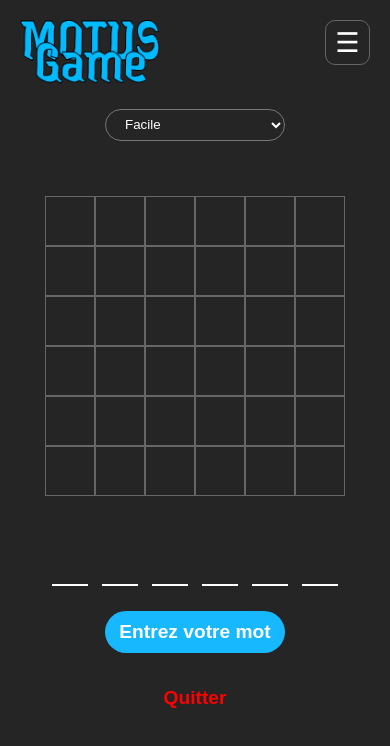
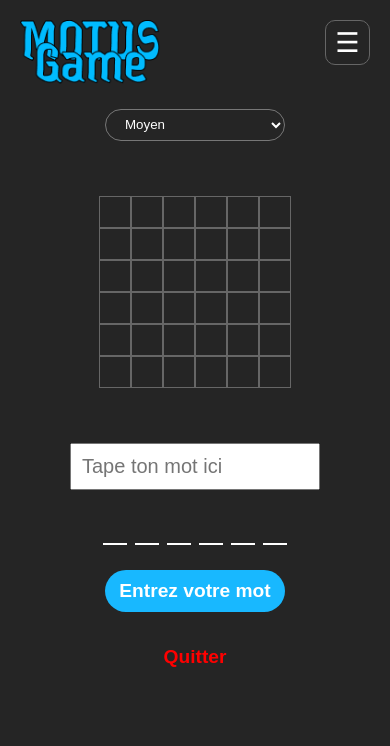
Before and after one commit to j-eGallo/motus-master, a React (Vite) app in the folder frontend/: page /game in a window 390 px wide. Shown: the top 746 px of the page. Built offline with nearby package versions, Linux system fonts and the light colour scheme; no server answers.

Commit message:
add input word

```diff
--- a/frontend/src/components/Game.tsx
+++ b/frontend/src/components/Game.tsx
@@ -1,40 +1,102 @@
 import './game.css';
 import Logo from '../assets/logo.png';
-import { useState } from 'react';
+import { useState, useEffect } from 'react';
 import { useNavigate } from 'react-router-dom';
 
 function Game() {
+
   const navigate = useNavigate();
 
   const [menuOpen, setMenuOpen] = useState(false);
   const [word, setWord] = useState('');
+  const [difficulty, setDifficulty] = useState('Moyen');
+
+  const wordLength =
+    difficulty === 'Facile'
+      ? 4
+      : difficulty === 'Moyen'
+      ? 6
+      : 10;
 
   const handleLogout = () => {
+
     localStorage.removeItem('token');
     navigate('/');
+
   };
 
   const handleChange = (value: string) => {
+
     const cleanValue = value
       .toUpperCase()
       .replace(/[^A-Z]/g, '')
-      .slice(0, 6);
+      .slice(0, wordLength);
 
     setWord(cleanValue);
+
   };
 
+  useEffect(() => {
+
+    const createGame = async () => {
+
+      try {
+
+        const token = localStorage.getItem('token');
+
+        const response = await fetch(
+          'http://localhost:3000/partie',
+          {
+            method: 'POST',
+
+            headers: {
+              'Content-Type': 'application/json',
+              Authorization: `Bearer ${token}`
+            },
+
+            body: JSON.stringify({
+              niveau_difficulte: difficulty
+            })
+          }
+        );
+
+        const data = await response.json();
+
+        console.log(data);
+
+        localStorage.setItem(
+          'id_partie',
+          data.id_partie
+        );
+
+      } catch (error) {
+
+        console.log(error);
+
+      }
+
+    };
+
+    createGame();
+
+  }, []);
+
   return (
+
     <div className="game-container">
 
       {menuOpen && (
+
         <div
           className="overlay-menu"
           onClick={() => setMenuOpen(false)}
         >
+
           <div
             className="side-menu"
             onClick={(e) => e.stopPropagation()}
           >
+
             <div
               className="close-btn"
               onClick={() => setMenuOpen(false)}
@@ -48,11 +110,15 @@ function Game() {
             >
               Déconnexion
             </button>
+
           </div>
+
         </div>
+
       )}
 
       <div className="top-bar">
+
         <img
           src={Logo}
           alt="logo"
@@ -65,40 +131,86 @@ function Game() {
         >
           ☰
         </div>
+
       </div>
 
-      <select className="difficulty-select">
+      <select
+        className="difficulty-select"
+        value={difficulty}
+        onChange={(e) => {
+
+          setDifficulty(e.target.value);
+          setWord('');
+
+        }}
+      >
+
         <option>Facile</option>
         <option>Moyen</option>
         <option>Difficile</option>
+
       </select>
 
-      <div className="game-grid">
-        {Array.from({ length: 36 }).map((_, index) => (
+      <div
+        className="game-grid"
+        style={{
+          gridTemplateColumns: `repeat(${wordLength}, auto)`
+        }}
+      >
+
+        {Array.from({
+          length: wordLength * 6
+        }).map((_, index) => (
+
           <div
             className="game-cell"
             key={index}
           />
+
         ))}
+
       </div>
 
       <input
-        className="word-input-hidden"
+        type="text"
         value={word}
         onChange={(e) => handleChange(e.target.value)}
-        autoFocus
+        placeholder="Tape ton mot ici"
+        style={{
+          display: 'block',
+          margin: '20px auto',
+          padding: '10px',
+          fontSize: '20px',
+          width: '250px'
+        }}
       />
 
       <div className="word-lines">
-        {Array.from({ length: 6 }).map((_, index) => (
+
+        {Array.from({
+          length: wordLength
+        }).map((_, index) => (
+
           <div
             className="letter-line"
             key={index}
           >
             {word[index] || ''}
           </div>
+
         ))}
+
       </div>
+
+      <p
+        style={{
+          color: 'white',
+          textAlign: 'center',
+          fontSize: '24px'
+        }}
+      >
+        {word}
+      </p>
 
       <button className="validate-word-btn">
         Entrez votre mot
@@ -112,7 +224,9 @@ function Game() {
       </button>
 
     </div>
+
   );
+
 }
 
 export default Game;
--- a/frontend/src/components/Home.tsx
+++ b/frontend/src/components/Home.tsx
@@ -25,6 +25,7 @@ function Home() {
     navigate('/');
 
   };
+
 
   useEffect(() => {
 
@@ -168,7 +169,7 @@ function Home() {
 
       </div>
 
-      <button className="play-btn">
+      <button onClick={() => (navigate('/game'))} className="play-btn">
         JOUER
       </button>
 
--- a/frontend/src/components/game.css
+++ b/frontend/src/components/game.css
@@ -18,16 +18,17 @@
 }
 
 .game-grid{
-  width: 300px;
-  height: 300px;
+  display: grid;
+  width: fit-content;
   margin: 0 auto 55px auto;
-  display: grid;
-  grid-template-columns: repeat(6, 1fr);
-  grid-template-rows: repeat(6, 1fr);
+  justify-content: center;
 }
 
 .game-cell{
+  width: 65px;
+  height: 65px;
   border: 1px solid #666;
+  box-sizing: border-box;
 }
 
 .word-input-hidden{
@@ -72,3 +73,21 @@
   color: red;
   font-weight: bold;
 }
+
+@media (max-width: 768px){
+
+  .game-cell{
+    width: 32px;
+    height: 32px;
+  }
+
+  .word-lines{
+    gap: 8px;
+  }
+
+  .letter-line{
+    width: 24px;
+    font-size: 1.2rem;
+  }
+
+}
```
Also changed, not shown: 1 other file (tests, documents, lock files or other folders).
